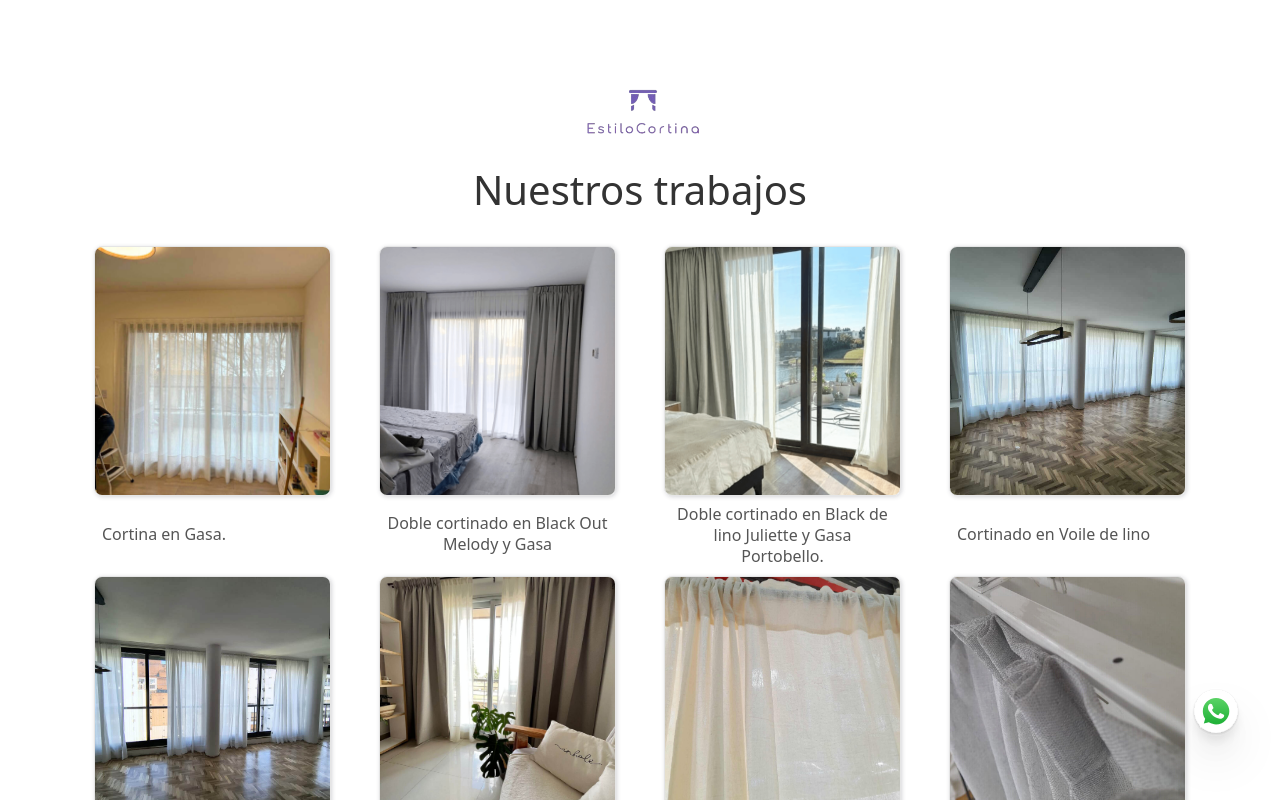
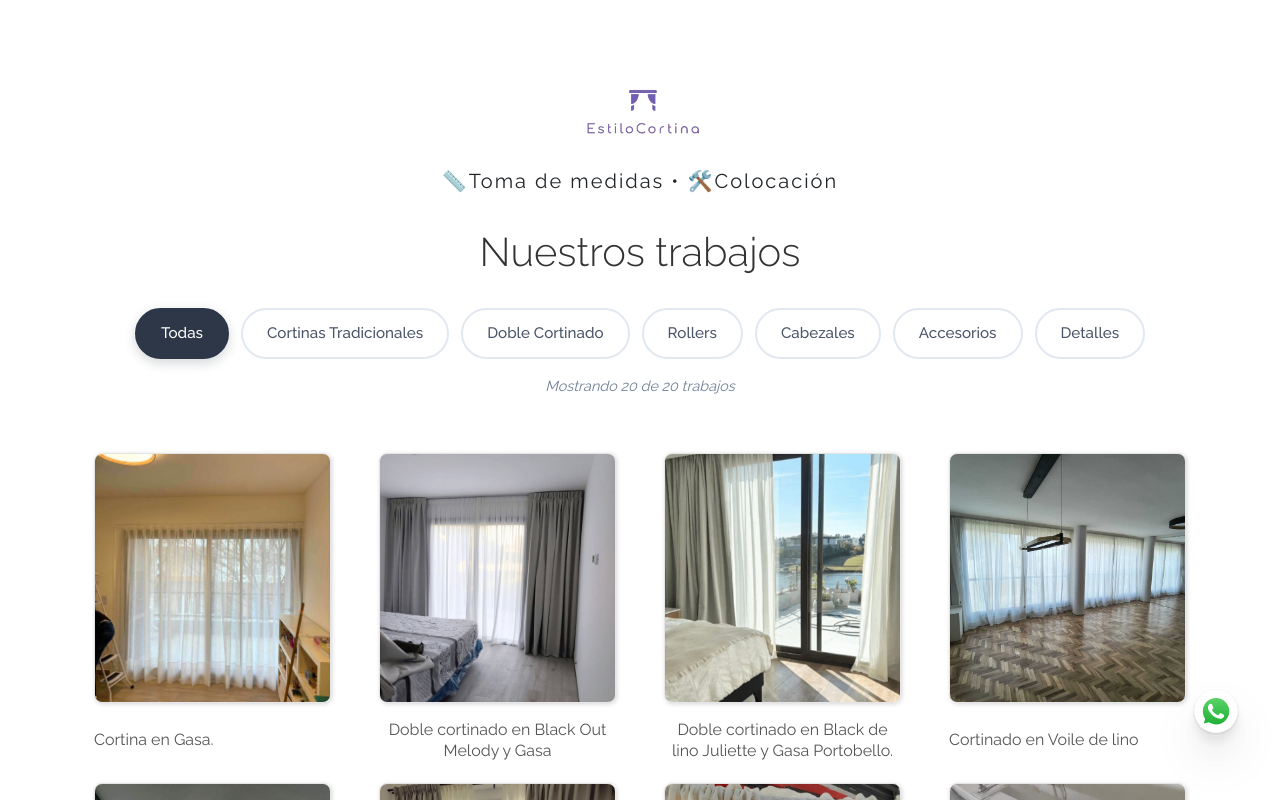
Before and after one commit to natalischwartz/estilo-cortina-web, a React (Vite) app: page / in a window 1280 px wide. Shown: the top 800 px of the page. Built offline with nearby package versions, Linux system fonts and the light colour scheme.

Commit message:
change grid design and add filters

```diff
--- a/index.html
+++ b/index.html
@@ -5,6 +5,11 @@
     <link rel="icon"  href="/src/assets//logo-estilo.png" />
     <meta name="viewport" content="width=device-width, initial-scale=1.0" />
     <title>Estilo Cortina - Cortinas a medida</title>
+
+
+   <link rel="preconnect" href="https://fonts.googleapis.com">
+    <link rel="preconnect" href="https://fonts.gstatic.com" crossorigin>
+    <link href="https://fonts.googleapis.com/css2?family=Raleway:wght@300;400;500;600;700&family=Inter:wght@300;400;500;600&display=swap" rel="stylesheet">
   </head>
   <body>
     <div id="root"></div>
--- a/src/components/Index.jsx
+++ b/src/components/Index.jsx
@@ -5,129 +5,156 @@ const Gallery = () => {
   const [selectedImage, setSelectedImage] = useState(null);
   const [isModalOpen, setIsModalOpen] = useState(false);
 
+  const [filter, setFilter] = useState('todas'); // Estado para el filtro activo
+
   // Array de imágenes con sus datos
   const images = [
     {
       id: 1,
       src: "/cortina-1.jpg",
       alt: "cortina 1",
-      description: "Cortina en Gasa."
+      description: "Cortina en Gasa.",
+      category:"cortina tradicional"
     },
     {
       id: 2,
       src: "/cortinado-doble.png",
       alt: "cortina 2",
-      description: "Doble cortinado en Black Out Melody y Gasa"
+      description: "Doble cortinado en Black Out Melody y Gasa",
+      category:"doble cortinado"
     },
     {
       id: 3,
       src: "/1.png",
       alt: "cortinado 1",
-      description: "Doble cortinado en Black de lino Juliette y Gasa Portobello."
+      description: "Doble cortinado en Black de lino Juliette y Gasa Portobello.",
+      category:"doble cortinado"
     },
     {
       id: 4,
       src: "/cortinas-voileLino1032-1.jpg",
       alt: "cortinado 2",
-      description: "Cortinado en Voile de lino"
+      description: "Cortinado en Voile de lino",
+      category:"cortina tradicional"
     },
     {
       id: 5,
       src: "/cortinas-voileLino1032.jpg",
       alt: "cortinado 3",
-      description: "Cortinado en Voile de lino"
+      description: "Cortinado en Voile de lino",
+      category:"cortina tradicional"
     },
     {
       id: 6,
       src: "/cortinado-4.jpg",
       alt: "cortinado 4",
-      description: "Doble cortinado con presillas ocultas en Black out Melody y Gasa Portobello. Modelo de cabezal: Pellizco de 2."
+      description: "Doble cortinado con presillas ocultas en Black out Melody y Gasa Portobello. Modelo de cabezal: Pellizco de 2.",
+      category:"doble cortinado"
     },
     {
       id: 7,
       src: "/jareta-barral.jpg",
       alt: "jareta para barral",
-      description: "Jareta para pasar barral."
+      description: "Jareta para pasar barral.",
+      category:"cabezales"
     },
     {
       id: 8,
       src: "/mensulas-riel-2.jpg",
       alt: "mensulas para riel",
-      description: "Ménsulas para riel."
+      description: "Ménsulas para riel.",
+      category:"accesorios"
     },
     {
       id: 9,
       src: "/pellizco-1-2.jpg",
       alt: "pellizco de 1 y 2",
-      description: "Pellizco de 1 y 2."
+      description: "Pellizco de 1 y 2.",
+      category:"cabezales"
     },
     {
       id: 10,
       src: "/pellizco-3.jpg",
       alt: "pellizco de 3",
-      description: "Pellizco de 3."
+      description: "Pellizco de 3.",
+      category:"cabezales"
     },
     {
       id: 11,
       src: "/presilla-oculta.jpg",
       alt: "presillas ocultas",
-      description: "Presillas ocultas para barral."
+      description: "Presillas ocultas para barral.",
+      category:"cabezales"
     },
     {
       id: 12,
       src: "/cortinado-en-L.jpg",
       alt: "Cortinado en L",
-      description: "Cortinado en L"
+      description: "Cortinado en L",
+      category:"cortina tradicional"
     },
     {
       id: 13,
       src: "/Roller-screen-doble-altura.jpg",
       alt: "roller doble altura",
-      description: "Roller screen doble altura"
+      description: "Roller screen doble altura",
+      category:"rollers"
     },
     {
       id: 14,
       src: "/roller-blackout.jpg",
       alt: "roller blackout",
-      description: "Cortina Roller Black out."
+      description: "Cortina Roller Black out.",
+      category:"rollers"
     },
     {
       id: 15,
       src: "/roller-screen.jpg",
       alt: "roller sunscreen",
-      description: "Cortina Roller Sunscreen."
+      description: "Cortina Roller Sunscreen.",
+      category:"rollers"
     },
     {
       id: 16,
       src: "/tabla-chata.jpg",
       alt: "tabla-chata",
-      description: "Tabla chata."
+      description: "Tabla chata.",
+      category:"cabezales"
     },
     {
       id: 17,
       src: "/cortinado-en-doble-barral.jpg",
       alt: "Cortinado en doble barral con argollas",
-      description: "Cortinado en doble barral con argollas"
+      description: "Cortinado en doble barral con argollas",
+      category:"doble cortinado"
     },
     {
       id: 18,
       src: "/arrastre-cortinas.jpg",
       alt: "arrastre",
-      description: "Arrastre de cortina."
+      description: "Arrastre de cortina.",
+      category:"detalles"
     },
     {
       id: 19,
       src: "/colores-blackout-roller.jpg",
       alt: "colores roller blackout",
-      description: "Colores Roller Black out."
+      description: "Colores Roller Black out.",
+      category:"rollers"
     },
     {
       id: 20,
       src: "/colores-roller-sunscreen.jpg",
       alt: "colores roller sunscreen",
-      description: "Colores Roller Sunscreen."
+      description: "Colores Roller Sunscreen.",
+      category:"rollers"
     }
   ];
+
+  // Filtrar imágenes según categoría seleccionada
+  const filteredImages = filter === 'todas'
+    ? images
+    : images.filter(img => img.category === filter);
 
   const openModal = (image) => {
     setSelectedImage(image);
@@ -167,10 +194,69 @@ const Gallery = () => {
             className="brand-logo"
             />
         </div>
+        <div className='services-description'>
+          <span>📏Toma de medidas • 🛠️Colocación</span>
+        </div>
         <h2 className="top-title">Nuestros trabajos</h2>
+
+
+          {/* Filtros */}
+        <div className="filters-container">
+          <div className="filters">
+            <button
+              className={`filter-btn ${filter === 'todas' ? 'active' : ''}`}
+              onClick={() => setFilter('todas')}
+            >
+              Todas
+            </button>
+            <button
+              className={`filter-btn ${filter === 'cortina tradicionale' ? 'active' : ''}`}
+              onClick={() => setFilter('cortina tradicional')}
+            >
+              Cortinas Tradicionales
+            </button>
+            <button
+              className={`filter-btn ${filter === 'doble-cortinado' ? 'active' : ''}`}
+              onClick={() => setFilter('doble cortinado')}
+            >
+              Doble Cortinado
+            </button>
+            <button
+              className={`filter-btn ${filter === 'rollers' ? 'active' : ''}`}
+              onClick={() => setFilter('rollers')}
+            >
+              Rollers
+            </button>
+            <button
+              className={`filter-btn ${filter === 'cabezales' ? 'active' : ''}`}
+              onClick={() => setFilter('cabezales')}
+            >
+              Cabezales
+            </button>
+             <button
+              className={`filter-btn ${filter === 'accesorios' ? 'active' : ''}`}
+              onClick={() => setFilter('accesorios')}
+            >
+              Accesorios
+            </button>
+            <button
+              className={`filter-btn ${filter === 'detalles' ? 'active' : ''}`}
+              onClick={() => setFilter('detalles')}
+            >
+              Detalles
+            </button>
+          </div>
+
+          {/* Contador de resultados */}
+          <div className="filter-counter">
+            Mostrando {filteredImages.length} de {images.length} trabajos
+          </div>
+        </div>
+
+
         <div className="container py-4 section-works">
-          <div className="row g-5">
-            {images.map((image) => (
+          <div className="row g-5 gutterY-grid">
+            {filteredImages.map((image) => (
               <div key={image.id} className="col-6 col-sm-4 col-md-3">
                 <div className="gallery-card">
                   <img
@@ -179,6 +265,7 @@ const Gallery = () => {
                     className="img-gallery"
                     onClick={() => openModal(image)}
                   />
+                  {/* <div className="image-category">{image.category}</div> */}
                   <p className="home__description mt-2">{image.description}</p>
                 </div>
               </div>
@@ -200,14 +287,14 @@ const Gallery = () => {
             className="modal-container"
             onClick={(e) => e.stopPropagation()}
           >
-            <div className="modal-header">
-              <button
+             <button
                 className="modal-close-btn"
                 onClick={closeModal}
                 aria-label="Cerrar"
               >
                 &times;
               </button>
+            <div className="modal-header">
             </div>
 
             <div className="modal-body">
--- a/src/index.css
+++ b/src/index.css
@@ -1,6 +1,93 @@
+@import url('https://fonts.googleapis.com/css2?family=Raleway:wght@300;400;500;600;700&family=Inter:wght@300;400;500&display=swap');
+
+
+body{
+  font-family:'Raleway', sans-serif !important;
+}
+
+
+/* =============== FILTROS =============== */
+.filters-container {
+  max-width: 1200px;
+  margin: 0 auto 2rem;
+  padding: 0 1rem;
+}
+
+.filters {
+  display: flex;
+  flex-wrap: wrap;
+  justify-content: center;
+  gap: 0.75rem;
+  margin-bottom: 1rem;
+}
+
+.filter-btn {
+  background: white;
+  border: 2px solid #e2e8f0;
+  padding: 0.75rem 1.5rem;
+  border-radius: 50px;
+  font-size: 0.95rem;
+  font-weight: 500;
+  color: #4a5568;
+  cursor: pointer;
+  transition: all 0.3s ease;
+  white-space: nowrap;
+}
+
+.filter-btn:hover {
+  background: #f7fafc;
+  border-color: #cbd5e0;
+  transform: translateY(-2px);
+  box-shadow: 0 4px 12px rgba(0, 0, 0, 0.1);
+}
+
+.filter-btn.active {
+  background: #2d3748;
+  border-color: #2d3748;
+  color: white;
+  box-shadow: 0 4px 12px rgba(45, 55, 72, 0.2);
+}
+
+.filter-counter {
+  text-align: center;
+  color: #718096;
+  font-size: 0.9rem;
+  font-style: italic;
+}
+
+/* Badge de categoría en las imágenes */
+.image-category {
+  position: absolute;
+  top: 10px;
+  left: 10px;
+  background: rgba(0, 0, 0, 0.5);
+  color: white;
+  padding: 4px 10px;
+  border-radius: 20px;
+  font-size: 0.7rem;
+  text-transform: uppercase;
+  letter-spacing: 0.5px;
+  z-index: 2;
+}
+
+
+
 /* =============== GALERÍA =============== */
+
 .grid-cortinas {
   padding: 2rem 0;
+}
+
+.services-description{
+  display:flex;
+  justify-content:center;
+  align-items:center;
+}
+
+.services-description span{
+  font-size:20px;
+  letter-spacing:2px;
+  text-align:center;
 }
 
 .brand-logo-container {
@@ -17,10 +104,11 @@
 
 .top-title {
   text-align: center;
-  margin-top: 0.5rem;
+  margin-top: 2rem;
   font-size: 2.5rem;
   font-weight: 300;
   color: #333;
+  margin-bottom:2rem;
 }
 
 .section-works {
@@ -30,7 +118,7 @@
 
 .gallery-card {
   height:250px;
-  displayflex;
+  /* displayflex; */
   flex-direction:column;
   margin-bottom: 2rem;
   transition: transform 0.3s ease;
@@ -40,6 +128,10 @@
 .row > [class*="col-"] {
   display: flex;
 }
+
+/* .gutterY-grid{
+  gap:30px;
+} */
 
 .gallery-card:hover {
   transform: translateY(-5px);
@@ -75,7 +167,7 @@
   line-height: 1.3;
   margin-top: 0.5rem !important;
   text-align: center;
-  padding: 0 0.5rem;
+  /* padding: 10px; */
   display:flex;
   just-content:center;
   align-items:center;
@@ -145,7 +237,7 @@
   border-bottom: 1px solid #dee2e6;
   display: flex;
   flex-direction:row;
-  justify-content:end;
+  /* justify-content:end; */
 }
 
 .modal-close-btn {
@@ -158,7 +250,7 @@
   height: 40px;
   display: flex;
   align-items: center;
-  justify-content: center;
+  align-self:end;
   border-radius: 50%;
   transition: all 0.3s ease;
 }
@@ -188,7 +280,7 @@
 }
 
 .modal-footer {
-  padding: 20px;
+  padding: 8px;
   background: #f8f9fa;
   border-top: 1px solid #dee2e6;
   text-align: center;
@@ -236,9 +328,9 @@
     max-height: 50vh;
   }
 
-  .modal-footer {
-    padding: 15px;
-  }
+  /* .modal-footer {
+    padding: 15px 0;
+  } */
 
   .modal-description {
     font-size: 0.9rem;
```
